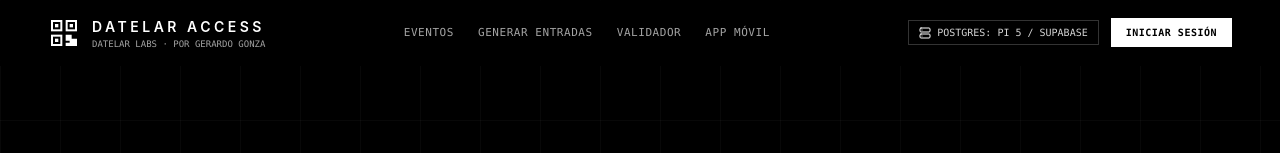
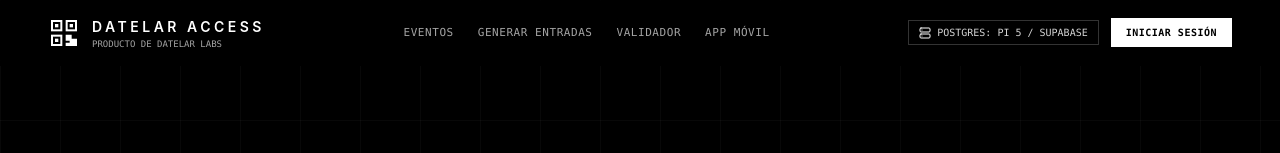
Before and after one commit to Theter65/TicketFlow, a Next.js app in the folder web/: page / in a window 1280 px wide. Shown: the top 153 px of the page. Built offline with nearby package versions, Linux system fonts and the light colour scheme.

Commit message:
refactor: label Datelar Access as Producto de Datelar Labs

```diff
--- a/web/src/app/page.tsx
+++ b/web/src/app/page.tsx
@@ -178,7 +178,7 @@ export default function DatelarAccessPage() {
             </svg>
             <div>
               <span className="text-sm font-semibold tracking-[0.25em] uppercase">DATELAR ACCESS</span>
-              <span className="block text-[9px] font-mono text-neutral-400">DATELAR LABS &middot; POR GERARDO GONZA</span>
+              <span className="block text-[9px] font-mono text-neutral-400">PRODUCTO DE DATELAR LABS</span>
             </div>
           </div>
 
@@ -585,7 +585,7 @@ export default function DatelarAccessPage() {
       </section>
       {/* Footer Branding */}
       <footer className="w-full bg-black py-8 px-6 md:px-12 border-t border-white/10 text-center text-xs font-mono text-neutral-500">
-        DATELAR ACCESS &middot; PRODUCTO DE DATELAR LABS CREADO POR GERARDO GONZA &middot; {new Date().getFullYear()}
+        DATELAR ACCESS &middot; PRODUCTO DE DATELAR LABS &middot; {new Date().getFullYear()}
       </footer>
     </div>
   );
```
Also changed, not shown: 1 other file (tests, documents, lock files or other folders).
